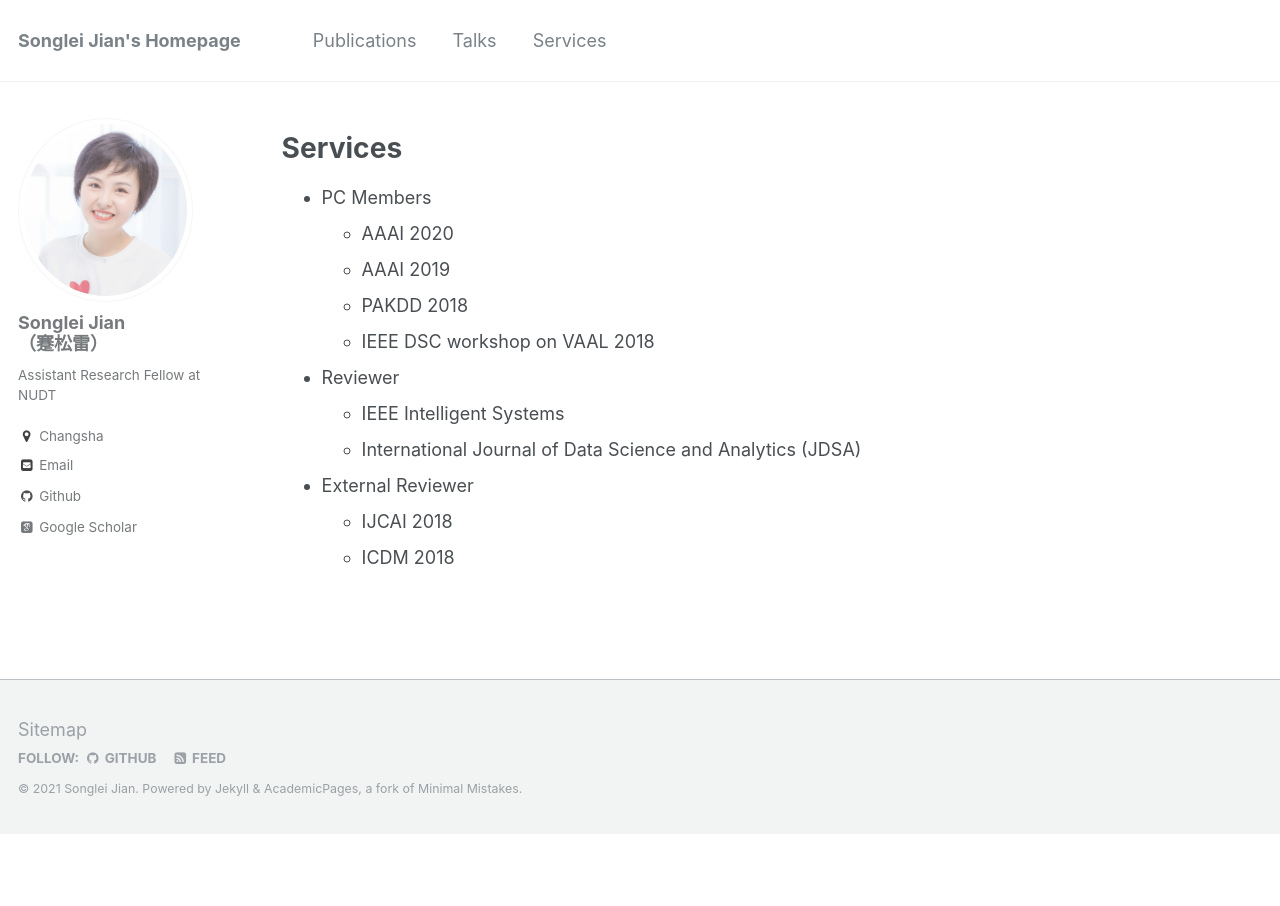
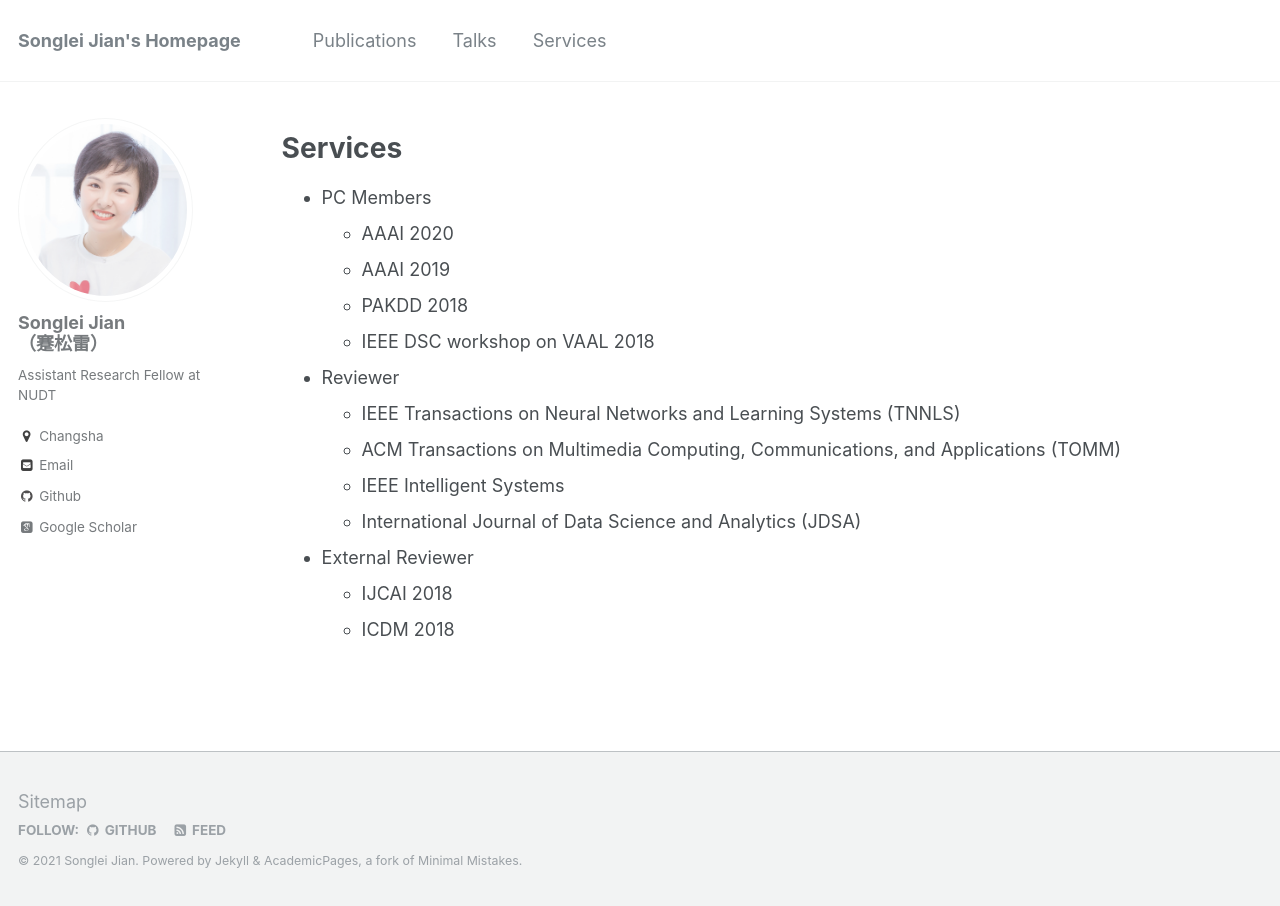
Before and after one commit to jiansonglei/jiansonglei.github.io, a Jekyll site: the page built from _pages/services.md, in a window 1280 px wide. Built offline with Jekyll 4.4.1, drawn with Linux system fonts in a browser that asks for light colours; some web fonts are replaced; a script that is not in the unit is left out.

Commit message:
UPDATE reviewer

```diff
--- a/_pages/services.md
+++ b/_pages/services.md
@@ -18,6 +18,8 @@ Services
   * PAKDD 2018
   * IEEE DSC workshop on VAAL 2018
 * Reviewer
+  * IEEE Transactions on Neural Networks and Learning Systems (TNNLS)
+  * ACM Transactions on Multimedia Computing, Communications, and Applications (TOMM)
   * IEEE Intelligent Systems
   * International Journal of Data Science and Analytics (JDSA)
 * External Reviewer
```
